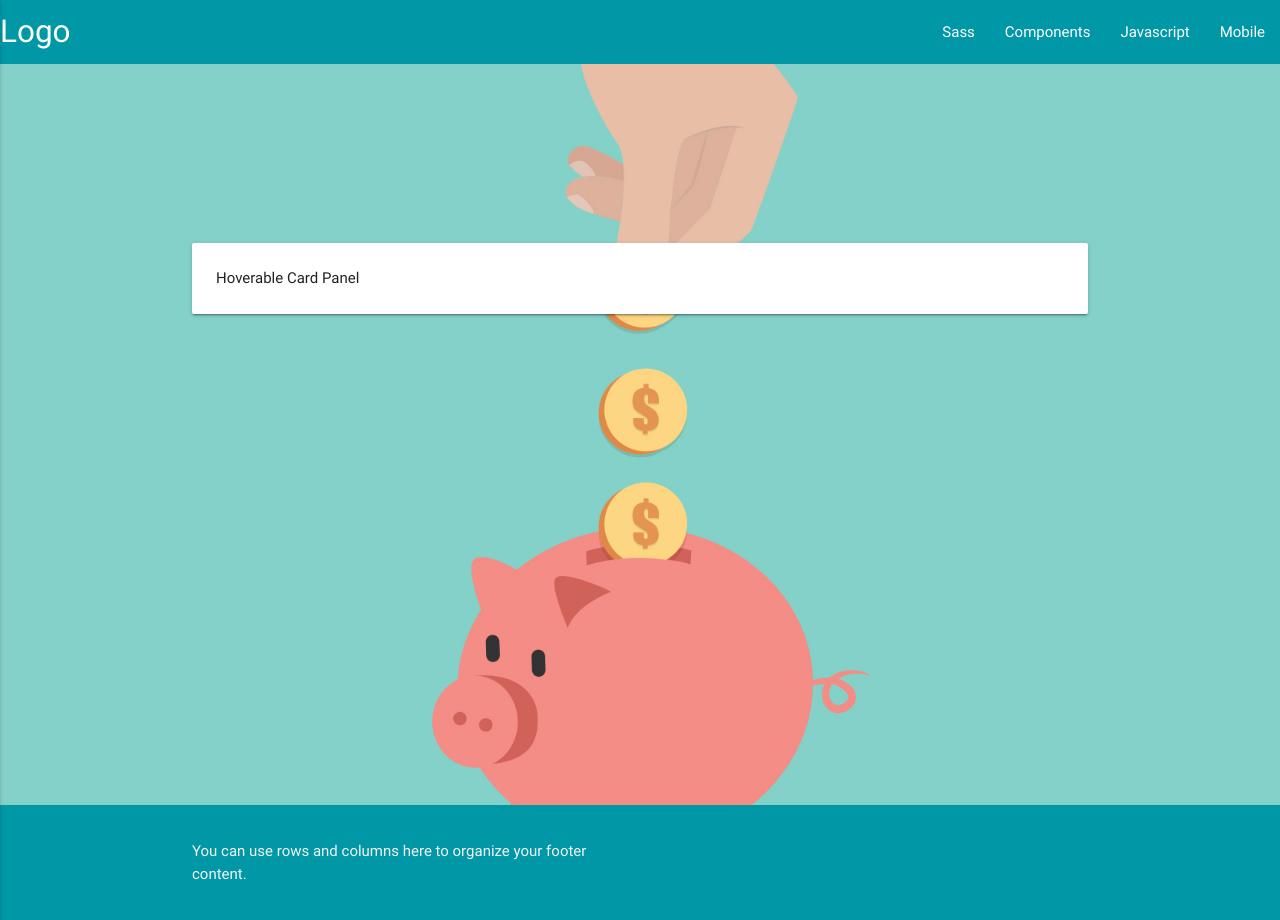
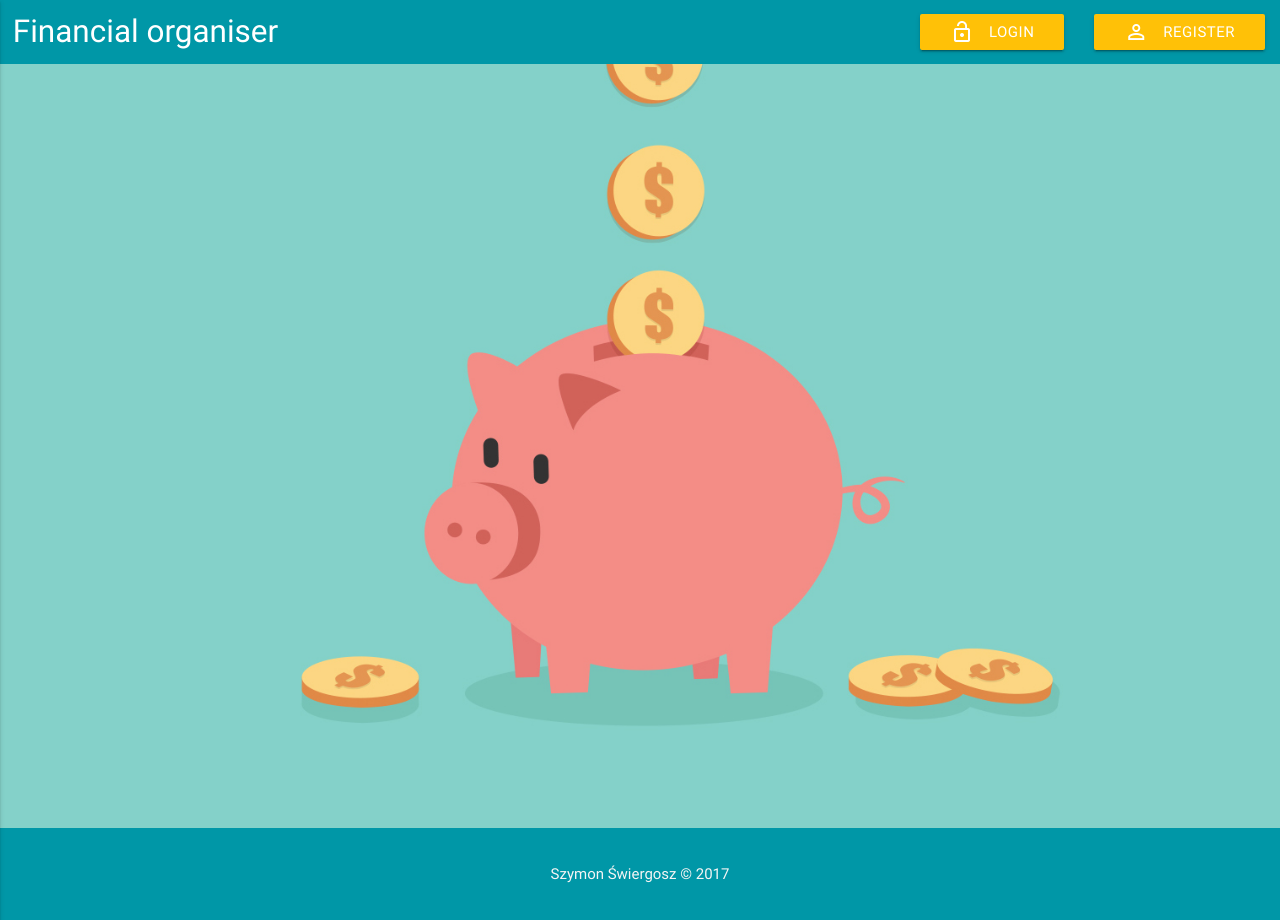
Before and after one commit to sSwiergosz/FinancialOrganiser, a Django app: page / in a window 1280 px wide. Run offline with Django 3.2, Linux system fonts and the light colour scheme.

Commit message:
Buttons added, fixed few little bugs

```diff
--- a/organizer_project/organizer/static/organizer/css/custom.css
+++ b/organizer_project/organizer/static/organizer/css/custom.css
@@ -6,23 +6,14 @@ body {
 
 main {
   flex: 1 0 auto;
-  background-image: url("../img/01.jpg");
+  background-image: url("../img/1.jpg");
   webkit-background-size: cover;
   -moz-background-size: cover;
   -o-background-size: cover;
   background-size: cover;
-  background-position: 60%;
+  background-position: 40%;
 }
 
-#index-panel {
-  margin-top: 20%;
+#footer-text {
+	text-align: center;
 }
-
-#left-btn {
-  float: right;
-  margin-right: 5%;
-}
-
-#right-btn {
-  margin-left: 5%;
-}
--- a/organizer_project/organizer/templates/organizer/base.html
+++ b/organizer_project/organizer/templates/organizer/base.html
@@ -14,29 +14,55 @@
     <link rel="stylesheet" type="text/css" href="{% static "organizer/css/custom.css" %}">
     <!--Import Google Icon Font-->
     <link rel="stylesheet" href="{% static "organizer/fonts/material_icons.css" %}">
+    <!-- Materialize icons -->
+    <link href="https://fonts.googleapis.com/icon?family=Material+Icons" rel="stylesheet">
 
   </head>
   <body>
 
     <header>
+      <!-- Navbar -->
       <nav>
         <div class="nav-wrapper" style="background-color: #0097A7";>
-          <a href="#!" class="brand-logo">Logo</a>
-          <a href="#" data-activates="mobile-demo" class="button-collapse"><i class="material-icons">menu</i></a>
+          <a href="#" class="brand-logo" style="margin-left: 1%;">Financial organiser</a>
+
+          <!-- Mobile navbar initialization -->
+          <a href="#" data-activates="mobile-demo" class="button-collapse">
+            <i class="material-icons">menu</i>
+          </a>
+
+          <!-- Buttons in the right part of navbar -->
           <ul class="right hide-on-med-and-down">
-            <li><a href="sass.html">Sass</a></li>
-            <li><a href="badges.html">Components</a></li>
-            <li><a href="collapsible.html">Javascript</a></li>
-            <li><a href="mobile.html">Mobile</a></li>
+            <li>
+              <a class="waves-effect waves-light btn amber">
+                <i class="material-icons left">lock_open</i>Login
+              </a>
+            </li>
+            <li>
+              <a class="waves-effect waves-light btn amber">
+                <i class="material-icons left">perm_identity</i>Register
+              </a>
+            </li>
           </ul>
+
+          <!-- Mobile list menu -->
           <ul class="side-nav" id="mobile-demo">
-            <li><a href="sass.html">Sass</a></li>
-            <li><a href="badges.html">Components</a></li>
-            <li><a href="collapsible.html">Javascript</a></li>
-            <li><a href="mobile.html">Mobile</a></li>
+            <li>
+              <a href="#">
+                <i class="material-icons left">lock_open</i>Login
+              </a>
+            </li>
+            <li>
+              <a href="#">
+                <i class="material-icons left">perm_identity</i>Register
+              </a>
+            </li>
           </ul>
+          <!-- End of mobile list menu -->
+
         </div>
       </nav>
+      <!-- End of navbar -->
     </header>
 
     <!-- Main contet from other templates -->
@@ -50,8 +76,8 @@
     <footer class="page-footer" style="background-color: #0097A7;">
       <div class="container">
         <div class="row">
-          <div class="col l6 s12">
-            <p class="grey-text text-lighten-4">You can use rows and columns here to organize your footer content.</p>
+          <div class="col s12">
+            <p class="grey-text text-lighten-4" id="footer-text">Szymon Świergosz &copy; 2017</p>
           </div>
         </div>
       </div>
--- a/organizer_project/organizer/templates/organizer/index.html
+++ b/organizer_project/organizer/templates/organizer/index.html
@@ -4,20 +4,7 @@
 {% block content %}
 
   <div class="container">
-    <div class="row">
-      <div class="col s12">
-        <div class="card-panel hoverable" id="index-panel"> Hoverable Card Panel</div>
-      </div>
-    </div>
 
-    <!--<div class="row">
-      <div class="col s6">
-        <a class="waves-effect waves-light btn amber" id="left-btn">button</a>
-      </div>
-      <div class="col s6">
-        <a class="waves-effect waves-light btn amber" id="right-btn">button</a>
-      </div>
-    </div>-->
   </div>
 
 {% endblock %}
```
Also changed, not shown: organizer_project/db.sqlite3, organizer_project/organizer/static/organizer/img/1.jpg (added).
